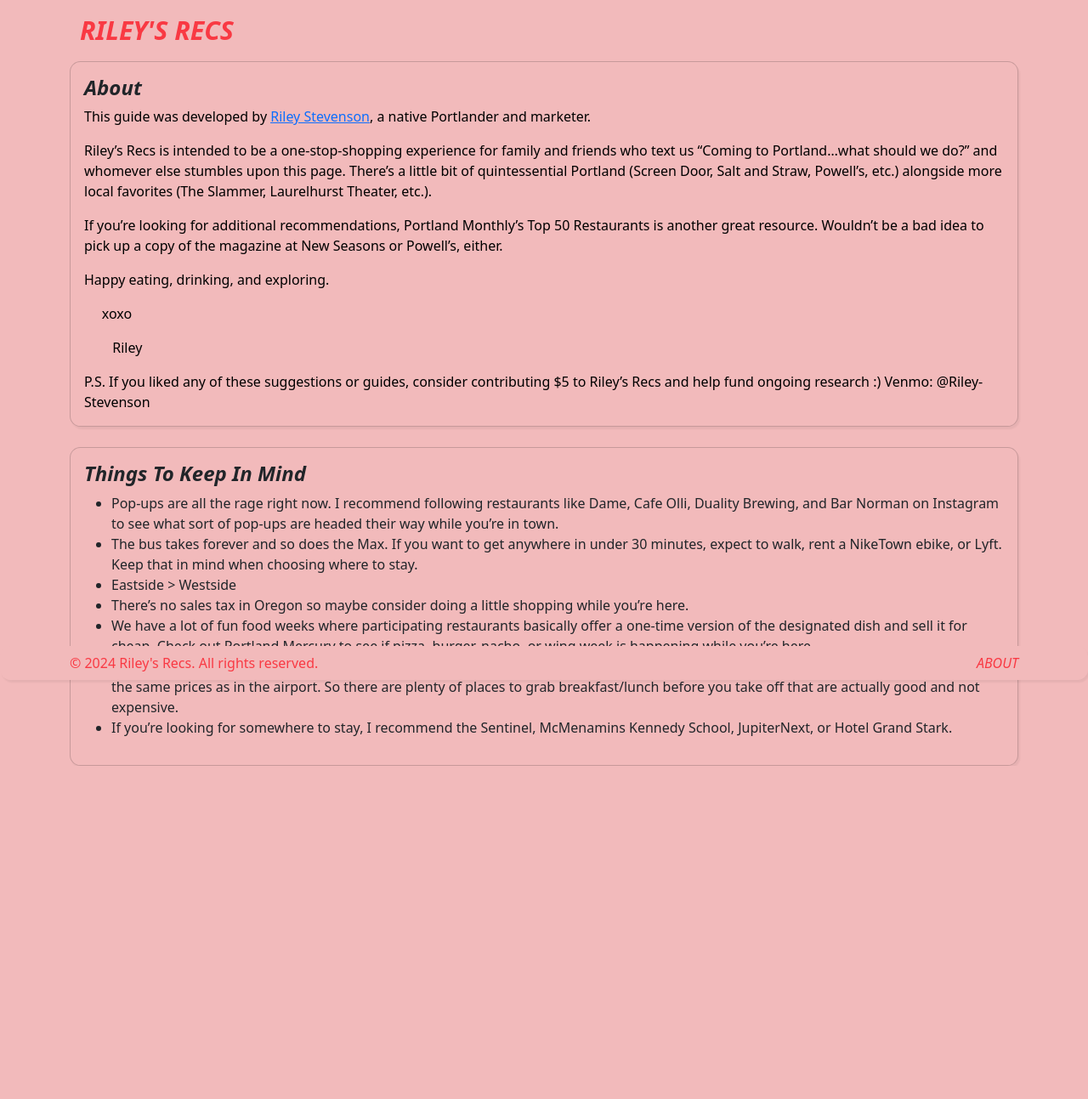
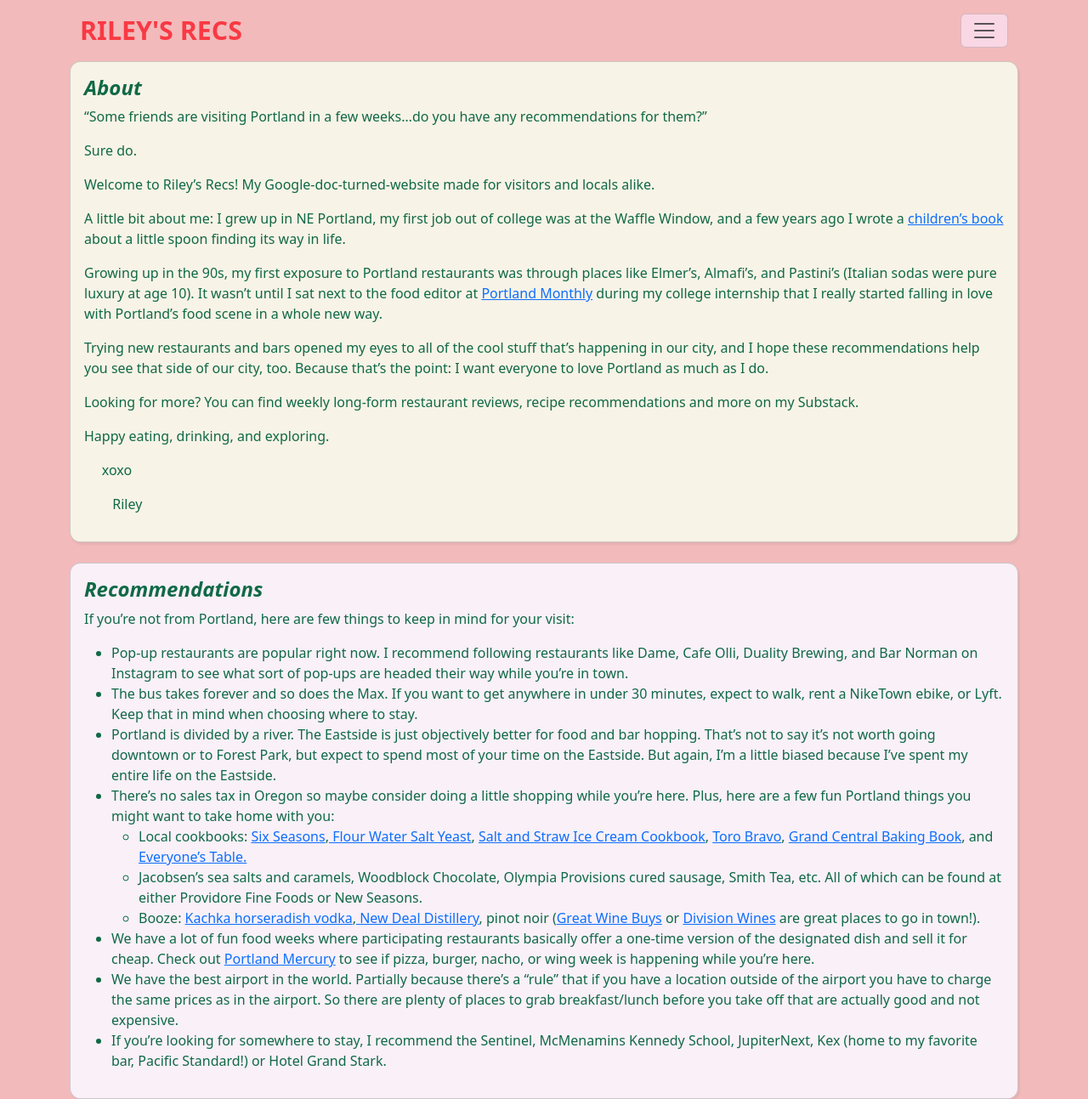
Before and after one commit to alexanderbcook/guidebook, a Python web app: template templates/about.html in a window 1280 px wide. Shown: the whole page at 85% size. Before the commit the page ends 901 px from the top, so only its background shows below. Run offline with Jinja, Linux system fonts and the light colour scheme; the template is opened without the code that fills it, so the values that code supplies are empty; some libraries are stand-ins or nearby versions.

Commit message:
Code cleanup, new nav.

```diff
--- a/app.py
+++ b/app.py
@@ -53,7 +53,7 @@ def return_recommendations(request: Request):
         "recommendations": recommendations,
         "categories": categories,
     }
-
+    print(recommendations)
     return templates.TemplateResponse("base.html", context)
 
 @app.get("/category/{category_name}", response_class=HTMLResponse)
--- a/static/css/global.css
+++ b/static/css/global.css
@@ -24,7 +24,7 @@ img{
   color: #F93943 !important;
   background-color: #F2BABB !important;
 }
-.nav-link, #body-title,.navbar-brand, .btn, .dropdown-item{
+.nav-link, #body-title,.navbar-brand, .dropdown-item{
   color: #F93943 !important;
 }
 
@@ -56,14 +56,14 @@ img{
     margin-right:0 !important;
     margin-left:0 !important;
   }
-
 #search-query, #search-button{
   box-shadow: 2px 3px 2px rgb(0 0 0 / 5%) !important;
-  background-color: #fad7e4 !important;
+  background-color: #F9F0F8 !important;
   border-radius: 12.5px !important;
   color: #F93943;
+  border-color: #F9F0F8 !important;
 }
-#potm{
+#potm,  .navbar-toggler{
   background-color: #fad7e4 !important;
   color: #106946 !important;
 }
@@ -79,6 +79,10 @@ img{
 }
 #bars{
   background-color: #F9F0F8 !important;
+  color: #106946 !important;
+}
+#offcanvasNavbar{
+  background-color: #F8F3E7 !important;
   color: #106946 !important;
 }
 #activities{
--- a/templates/about.html
+++ b/templates/about.html
@@ -3,36 +3,47 @@
    {% include 'head.html' %}
   <body>
     <div class="container">
-      {% include 'alternative_nav.html' %}
-        <div class="card" style="width:100%">
+      {% include 'nav.html' %}
+        <div class="card" id="restaurants" style="width:100%">
           <div class="card-body">
             <h4 class="card-title"><i><b>About</b></i></h4>
-            <p class="card-text">This guide was developed by <a href="https://www.instagram.com/smileyrileys"><u>Riley Stevenson</u></a>, a native Portlander and marketer.</p>
-            <p class="card-text">Riley’s Recs is intended to be a one-stop-shopping experience for family and friends who text us “Coming to Portland…what should we do?” and whomever else stumbles upon this page. There’s a little bit of quintessential Portland (Screen Door, Salt and Straw, Powell’s, etc.) alongside more local favorites (The Slammer, Laurelhurst Theater, etc.).</p>
-            <p class="card-text">If you’re looking for additional recommendations, Portland Monthly’s Top 50 Restaurants is another great resource. Wouldn’t be a bad idea to pick up a copy of the magazine at New Seasons or Powell’s,  either.</p>
-            <p class="card-text">Happy eating, drinking, and exploring.</p>
-            <p class="card-text">&nbsp;&nbsp;&nbsp;&nbsp;&nbsp;xoxo</p>
-            <p class="card-text">&nbsp;&nbsp;&nbsp;&nbsp;&nbsp;&nbsp;&nbsp;&nbsp;Riley</p>
-            <p class="card-text">P.S. If you liked any of these suggestions or guides, consider contributing $5 to Riley’s Recs and help fund ongoing research :) Venmo: @Riley-Stevenson</p>
+            <p>“Some friends are visiting Portland in a few weeks…do you have any recommendations for them?”</p>
+            <p>Sure do.</p>
+            <p>Welcome to Riley’s Recs! My Google-doc-turned-website made for visitors and locals alike.</p>
+            <p>
+            A little bit about me: I grew up in NE Portland, my first job out of college was at the Waffle Window, and a few years ago I wrote a <a href="https://www.amazon.com/Littlest-Spoon-Riley-Stevenson/dp/1085801675">children’s book</a> about a little spoon finding its way in life.</p>
+            <p>Growing up in the 90s, my first exposure to Portland restaurants was through places like Elmer’s, Almafi’s, and Pastini’s (Italian sodas were pure luxury at age 10). It wasn’t until I sat next to the food editor at <a href="https://www.pdxmonthly.com">Portland Monthly</a> during my college internship that I really started falling in love with Portland’s food scene in a whole new way. </p>
+            <p>Trying new restaurants and bars opened my eyes to all of the cool stuff that’s happening in our city, and I hope these recommendations help you see that side of our city, too. Because that’s the point: I want everyone to love Portland as much as I do.</p>
+            <p>Looking for more? You can find weekly long-form restaurant reviews, recipe recommendations and more on my Substack.
+            </p>
+            <p>Happy eating, drinking, and exploring.</p>
+            <p>&nbsp;&nbsp;&nbsp;&nbsp;&nbsp;xoxo</p>
+            <p>&nbsp;&nbsp;&nbsp;&nbsp;&nbsp;&nbsp;&nbsp;&nbsp;Riley</p>
           </div>
         </div>
         <br>
-        <div class="card" style="width:100%">
+        <div class="card" id="bars" style="width:100%">
           <div class="card-body">
-            <h4 class="card-title"><i><b>Things To Keep In Mind</b></i></h4>
+            <h4 class="card-title"><i><b>Recommendations</b></i></h4>
+            <p>If you’re not from Portland, here are few things to keep in mind for your visit:</p>
             <ul>
-              <li>Pop-ups are all the rage right now. I recommend following restaurants like Dame, Cafe Olli, Duality Brewing, and Bar Norman on Instagram to see what sort of pop-ups are headed their way while you’re in town.</li>
+              <li>Pop-up restaurants are popular right now. I recommend following restaurants like Dame, Cafe Olli, Duality Brewing, and Bar Norman on Instagram to see what sort of pop-ups are headed their way while you’re in town.</li>
               <li>The bus takes forever and so does the Max. If you want to get anywhere in under 30 minutes, expect to walk, rent a NikeTown ebike, or Lyft. Keep that in mind when choosing where to stay.
               </li>
-              <li>Eastside > Westside</li>
-              <li>There’s no sales tax in Oregon so maybe consider doing a little shopping while you’re here.</li>
-              <li>We have a lot of fun food weeks where participating restaurants basically offer a one-time version of the designated dish and sell it for cheap. Check out Portland Mercury to see if pizza, burger, nacho, or wing week is happening while you’re here.</li>
+              <li>Portland is divided by a river. The Eastside is just objectively better for food and bar hopping. That’s not to say it’s not worth going downtown or to Forest Park, but expect to spend most of your time on the Eastside. But again, I’m a little biased because I’ve spent  my entire life on the Eastside.</li>
+              <li>There’s no sales tax in Oregon so maybe consider doing a little shopping while you’re here. Plus, here are a few fun Portland things you might want to take home with you:</li>
+              <ul>
+                <li>Local cookbooks: <a href="https://www.powells.com/book/six-seasons-9781579656317">Six Seasons</a>,<a href="https://www.powells.com/book/flour-water-salt-yeast-9781607742739"> Flour Water Salt Yeast</a>, <a href="https://www.powells.com/book/salt-and-straw-ice-cream-cookbook-9781524760151">Salt and Straw Ice Cream Cookbook</a>, <a href="https://www.powells.com/book/toro-bravo-9781938073571">Toro Bravo</a>, <a href = "https://www.powells.com/book/the-grand-central-baking-book-9781580089531">Grand Central Baking Book</a>, and <a href="https://www.powells.com/book/everyones-table-9780062984517">Everyone’s Table.</a> </li>
+                <li>Jacobsen’s sea salts and caramels, Woodblock Chocolate, Olympia Provisions cured sausage, Smith Tea, etc. All of which can be found at either Providore Fine Foods or New Seasons.</li>
+                <li>Booze: <a href="https://www.kachkaspirits.com/">Kachka horseradish vodka</a>,<a href="https://newdealdistillery.com/>"> New Deal Distillery</a>, pinot noir (<a href="https://www.greatwinebuys.com/">Great Wine Buys</a> or <a href="https://www.divisionwines.com/">Division Wines</a> are great places to go in town!). </li>
+              </ul>
+              <li>We have a lot of fun food weeks where participating restaurants basically offer a one-time version of the designated dish and sell it for cheap. Check out <a href="https://www.portlandmercury.com/">Portland Mercury</a> to see if pizza, burger, nacho, or wing week is happening while you’re here.</li>
               <li>We have the best airport in the world. Partially because there’s a “rule” that if you have a location outside of the airport you have to charge the same prices as in the airport. So there are plenty of places to grab breakfast/lunch before you take off that are actually good and not expensive. </li>
-              <li>If you’re looking for somewhere to stay, I recommend the Sentinel, McMenamins Kennedy School, JupiterNext, or Hotel Grand Stark.</li>
+              <li>If you’re looking for somewhere to stay, I recommend the Sentinel, McMenamins Kennedy School, JupiterNext, Kex (home to my favorite bar, Pacific Standard!) or Hotel Grand Stark.</li>
+
             </ul>
           </div>
         </div>
       </div>
   </body>
-  {% include 'footer.html' %}
 </html>
--- a/templates/alternative_nav.html
+++ /dev/null
@@ -1,11 +0,0 @@
-<nav class="navbar navbar-expand-lg bg-body-tertiary">
-  <div class="container-fluid">
-    <a class="navbar-brand" href="/"><i>RILEY'S RECS</i></a>
-    <button class="navbar-toggler" type="button" data-bs-toggle="collapse" data-bs-target="#navbarSupportedContent" aria-controls="navbarSupportedContent" aria-expanded="false" aria-label="Toggle navigation">
-      <span class="navbar-toggler-icon"></span>
-    </button>
-  </div>
-</nav>
-<style>
-
-</style>
--- a/templates/footer.html
+++ /dev/null
@@ -1,7 +0,0 @@
-  <!-- Footer -->
-  <footer class="navbar fixed-bottom bg-body-tertiary" id="footer">
-    <div class="container">
-      <p style="margin-bottom:0">&copy; 2024 Riley's Recs. All rights reserved.</p>
-      <p style="margin-bottom:0"><a class="nav-link" href="/about/"><i>ABOUT</i></a></p>
-    </div>
-  </footer>
--- /dev/null
+++ b/templates/nav.html
@@ -0,0 +1,49 @@
+<nav class="navbar bg-body-tertiary">
+  <div class="container-fluid">
+    <a class="navbar-brand" href="#">RILEY'S RECS</a>
+    <button class="navbar-toggler" type="button" data-bs-toggle="offcanvas" data-bs-target="#offcanvasNavbar" aria-controls="offcanvasNavbar" aria-label="Toggle navigation">
+      <span class="navbar-toggler-icon"></span>
+    </button>
+    <div class="offcanvas offcanvas-end" tabindex="-1" id="offcanvasNavbar" aria-labelledby="offcanvasNavbarLabel">
+      <div class="offcanvas-header">
+        <h5 class="navbar-brand" id="offcanvasNavbarLabel">RILEY'S RECS</h5>
+        <button type="button" class="btn-close" data-bs-dismiss="offcanvas" aria-label="Close"></button>
+      </div>
+      <div class="offcanvas-body">
+        <ul class="navbar-nav justify-content-end flex-grow-1 pe-3">
+          <li class="nav-item">
+            <a class="nav-link active" aria-current="page" href="https://pdxrecs.com">Home</a>
+          </li>
+          <li class="nav-item">
+            <a class="nav-link" href="https://pdxrecs.substack.com/">Newsletter</a>
+          </li>
+          <li class="nav-item">
+            <a class="nav-link" href="https://pdxrecs.com/about">About</a>
+          </li>
+        </ul>
+        <form class="d-flex mt-3" role="search" name="search" hx-post="/search" hx-target="#recommendation-grid" hx-swap="outerHTML" hx-on::after-request="setTitle('search')" method="POST">
+          <input class="form-control me-2" id="search-query" name="search_term" place-holder="Try 'Division'..." type="search" placeholder="Search" aria-label="Search">
+          <button class="btn btn-outline-success" id="search-button" type="submit">Search</button>
+        </form>
+      </div>
+    </div>
+  </div>
+</nav>
+<script>
+$(document).ready(function(){
+    var placeHolder = ["Try 'dinner'...","Try 'dog-friendly'...","Try 'patio'...","Try 'bar'...","Try 'Laurelhurst'...","Try 'breakfast'...", "Try 'Division'..."];
+    var n=0;
+    var loopLength=placeHolder.length;
+
+    setInterval(function(){
+       if(n<loopLength){
+          var newPlaceholder = placeHolder[n];
+          n++;
+          $('input').attr('placeholder',newPlaceholder);
+       } else {
+          $('input').attr('placeholder',placeHolder[0]);
+          n=0;
+       }
+    },4000);
+});
+</script>
```
Also changed, not shown: templates/base.html (+11 -41 lines), templates/categories.html (+0 -48 lines), templates/main_nav.html (deleted, +0 -36 lines).
